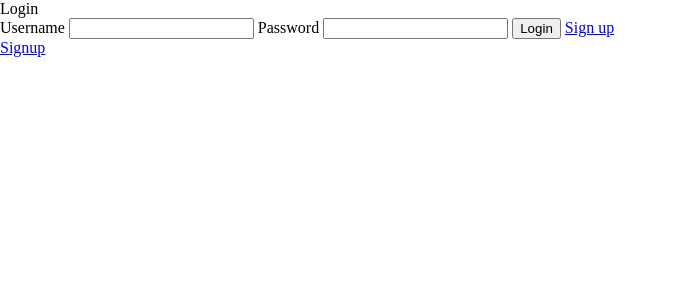
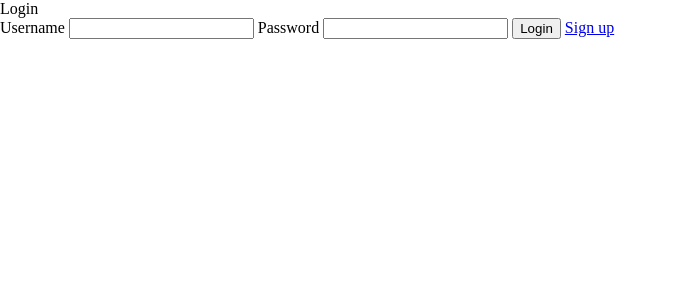
Before and after one commit to SDeGraff/Baconator-, a Node server app: page /login in a window 1280 px wide. Shown: the part 54-354 px from the top of the page, without its empty margins (0-677 px from the left). Run offline with Node 20, Linux system fonts and the light colour scheme; some libraries are stand-ins or nearby versions.

Commit message:
login.handlebars edit

```diff
--- a/views/login.handlebars
+++ b/views/login.handlebars
@@ -13,6 +13,5 @@
     </form>
   </div>
 </section>
-<P>
-<a href="http://localhost:3001/signup">Signup</a>
+
 <script src="/js/login.js"></script>
```
